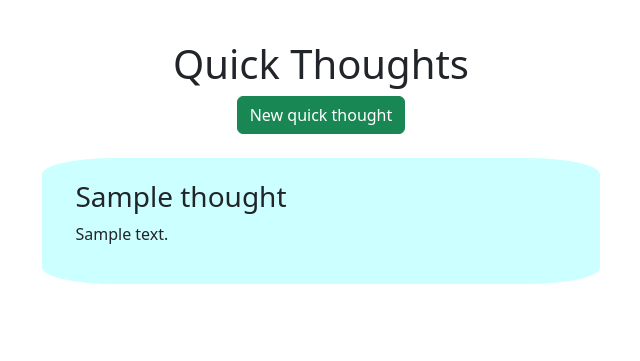
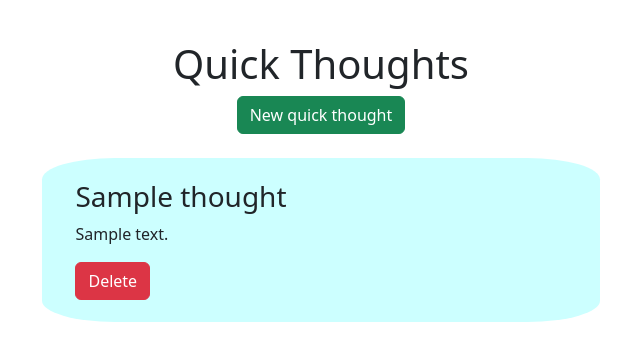
Before and after one commit to Kortelange/my_webpage, a Flask app: page /quick_thoughts in a window 1280 px wide. Shown: the part 56-417 px from the top of the page, without its empty margins (319-959 px from the left). Run offline with Flask 2, Linux system fonts and the light colour scheme; tables that the repository leaves empty hold one stand-in row (values such as "Sample post"); some libraries are stand-ins or nearby versions.

Commit message:
add delete route to quick thoughts

```diff
--- a/server.py
+++ b/server.py
@@ -83,12 +83,6 @@ def get_books():
     return render_template('books.html', books=books, title='Books')
 
 
-@app.route("/books/<int:id>")
-def get_book(id):
-    book = Book.query.get(id)
-    return render_template('book.html', book=book, title=book.title)
-
-
 @app.route("/books/new", methods=["GET", "POST"])
 def new_book():
     form = BookForm()
@@ -109,10 +103,29 @@ def new_book():
     return render_template('new_book.html', title='New Book', form=form)
 
 
+# @app.route("books/delete/<int:id>")
+# def delete_book(id):
+
+
+
+@app.route("/books/<int:id>")
+def get_book(id):
+    book = Book.query.get(id)
+    return render_template('book.html', book=book, title=book.title)
+
+
 @app.route("/quick_thoughts")
 def get_quick_thoughts():
     thoughts = QuickThought.query.all()
     return render_template("quick_thoughts.html", thoughts=thoughts, title="Quick Thoughts")
+
+
+@app.route("/quick_thoughts/delete/<int:id>")
+def delete_quick_thought(id):
+    thought = QuickThought.query.get(id)
+    db.session.delete(thought)
+    db.session.commit()
+    return redirect("/quick_thoughts")
 
 
 @app.route("/quick_thoughts/new", methods=["GET", "POST"])
--- a/templates/quick_thoughts.html
+++ b/templates/quick_thoughts.html
@@ -14,6 +14,9 @@
         <div class="col-md-8 col-lg-6 mx-auto post-box">
             <h3>{{ thought.title }}</h3>
             <p>{{ thought.content }}</p>
+            <form action="{{ url_for('delete_quick_thought', id=thought.id) }}">
+                <button type="submit" class="btn btn-danger">Delete</button>
+            </form>
         </div>
     {% endfor %}
     </div>
```
